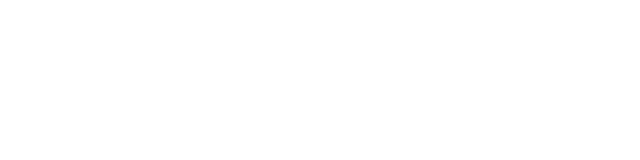
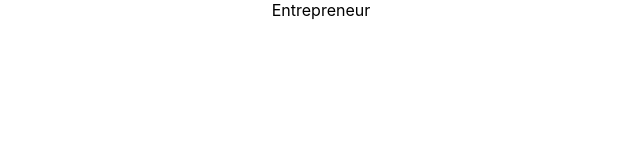
Before and after one commit to Michael-Otieno/e-tech, a React (Create React App) app: page /entreprenuer in a window 1280 px wide. Before the commit this address had no page. Shown: the top 160 px of the page, without its empty margins (319-959 px from the left). Built offline with nearby package versions, Linux system fonts and the light colour scheme.

Commit message:
add Entrepreneur component and connect to App.js

```diff
--- a/src/App.js
+++ b/src/App.js
@@ -7,6 +7,7 @@
 import Dashboard from './mcomponents/dashboard/Dashboard';
 import History from './mcomponents/history/History';
 import Content from './mcomponents/content/Content';
+import Entrepreneur from './mcomponents/entrepreneur/Entrepreneur';
 
 function App() {
   return (
@@ -18,6 +19,8 @@
         <Route path='/dashboard' element={<Dashboard />} />
         <Route path='/history' element={<History />} />
         <Route path='/content' element={<Content />} />
+        <Route path='/entreprenuer' element={<Entrepreneur />} />
+
       </Routes>
 
     </div>
--- a/src/mcomponents/content/Content.css
+++ b/src/mcomponents/content/Content.css
@@ -16,6 +16,7 @@
   margin-right: auto;
   padding-top: .5rem;
   text-align: center;
+  cursor: pointer;
 }
 
 .content-grid-img img{
--- a/src/mcomponents/content/Content.js
+++ b/src/mcomponents/content/Content.js
@@ -8,6 +8,8 @@
 import insurance from "../../imgs/insurance.png";
 import news from "../../imgs/news.png";
 import mental from "../../imgs/mental.png";
+
+import { Link } from "react-router-dom";
 
 function Content() {
   return (
@@ -22,7 +24,9 @@
         <div className="content-activities">
           <div className="content-grid">
             <div className="content-grid-img">
-              <img src={complete} alt="" />
+              <Link to="/entreprenuer">
+                <img src={complete} alt="" />
+              </Link>
             </div>
             <h4>
               Entrepreneurship 50%
@@ -32,7 +36,9 @@
 
           <div className="content-grid">
             <div className="content-grid-img">
+              <Link to="">
               <img src={company} alt="" />
+              </Link>
             </div>
             <h4>
               Company presentation 20%
@@ -42,7 +48,9 @@
 
           <div className="content-grid">
             <div className="content-grid-img">
+              <Link to="">
               <img src={group} alt="" />
+              </Link>
             </div>
             <h4>
               Leadership 80%
@@ -52,7 +60,9 @@
 
           <div className="content-grid">
             <div className="content-grid-img">
+              <Link to="">
               <img src={insurance} alt="" />
+              </Link>
             </div>
             <h4>
               Tech Entrepreneurship 0%
@@ -60,6 +70,7 @@
             </h4>
           </div>
         </div>
+
         <div className="news">
           <img width="50%" src={news} alt="" />
           <div className="content-grid-img">
--- /dev/null
+++ b/src/mcomponents/entrepreneur/Entrepreneur.js
@@ -0,0 +1,11 @@
+import './Entrepreneur.css';
+
+
+function Entrepreneur(){
+  return(
+    <div>
+      Entrepreneur
+    </div>
+  )
+}
+export default Entrepreneur;
--- a/src/mcomponents/sidebar/Sidebar.js
+++ b/src/mcomponents/sidebar/Sidebar.js
@@ -12,6 +12,7 @@
 import mentorship from "../../imgs/mentorships.png";
 
 import { Link } from "react-router-dom";
+
 
 
 
```
Also changed, not shown: src/mcomponents/entrepreneur/Entrepreneur.css (added).
